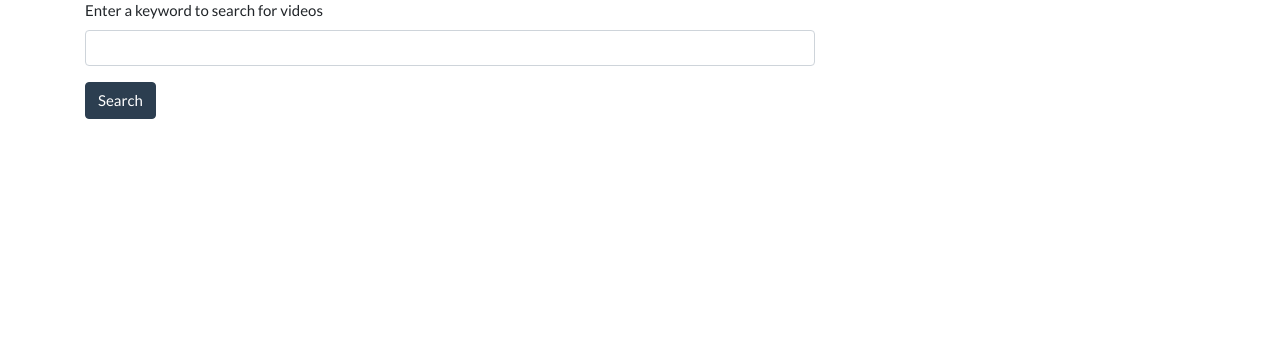
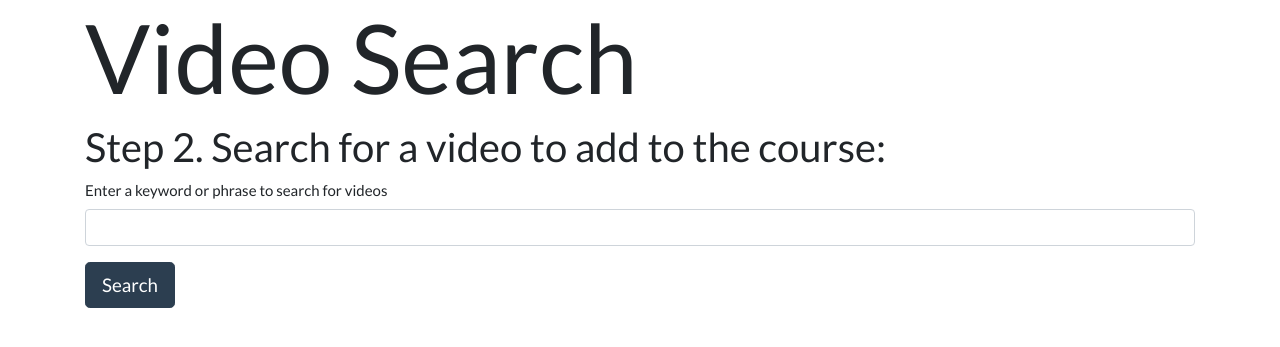
Before and after one commit to andreamartz/sb-29-capstone-1, a Flask app: template templates/courses/search-video.html in a window 1280 px wide. Shown: the part 71-418 px from the top of the page. Run offline with Flask 2, Linux system fonts and the light colour scheme; the template is opened without the code that fills it, so the values that code supplies are empty; parts of the project's set-up code (start-up, migrations or seed data) failed here and were passed over.

Commit message:
Update layout of the search videos page

```diff
--- a/templates/courses/search-video.html
+++ b/templates/courses/search-video.html
@@ -3,19 +3,23 @@ on the course edit route -->
 
 {% extends 'base.html' %}
 {% block content %}
-<div class="row">
-  <div class="col-8">
+<div class="row justify-content-center">
+  <div class="col">
+    <h1 class="display-1">Video Search</h1>
+    <h2>Step 2. Search for a video to add to the course: <br><i>{{ course.title }}</i></h2>
     <form id="keyword-search-form">
       <div class="form-group">
-        <label for="keyword">Enter a keyword to search for videos</label>
+        <label for="keyword">Enter a keyword or phrase to search for videos</label>
         <input type="text" class="form-control" id="keyword">
         <b id="keyword-err"></b>
         <input type="hidden" id="course-id" value={{course.id}}>
       </div>
-      <button type="submit" class="btn btn-primary">Search</button>
+      <button type="submit" class="btn btn-lg btn-primary">Search</button>
     </form>
   </div>
-  <div id="search-results">
+</div>
+<div class="row justify-content-center">
+  <div id="search-results" class="col">
     <!-- Videos will be rendered by JavaScript. -->
     <!-- Each video will be rendered with an "Add to course" button. -->
 
```
